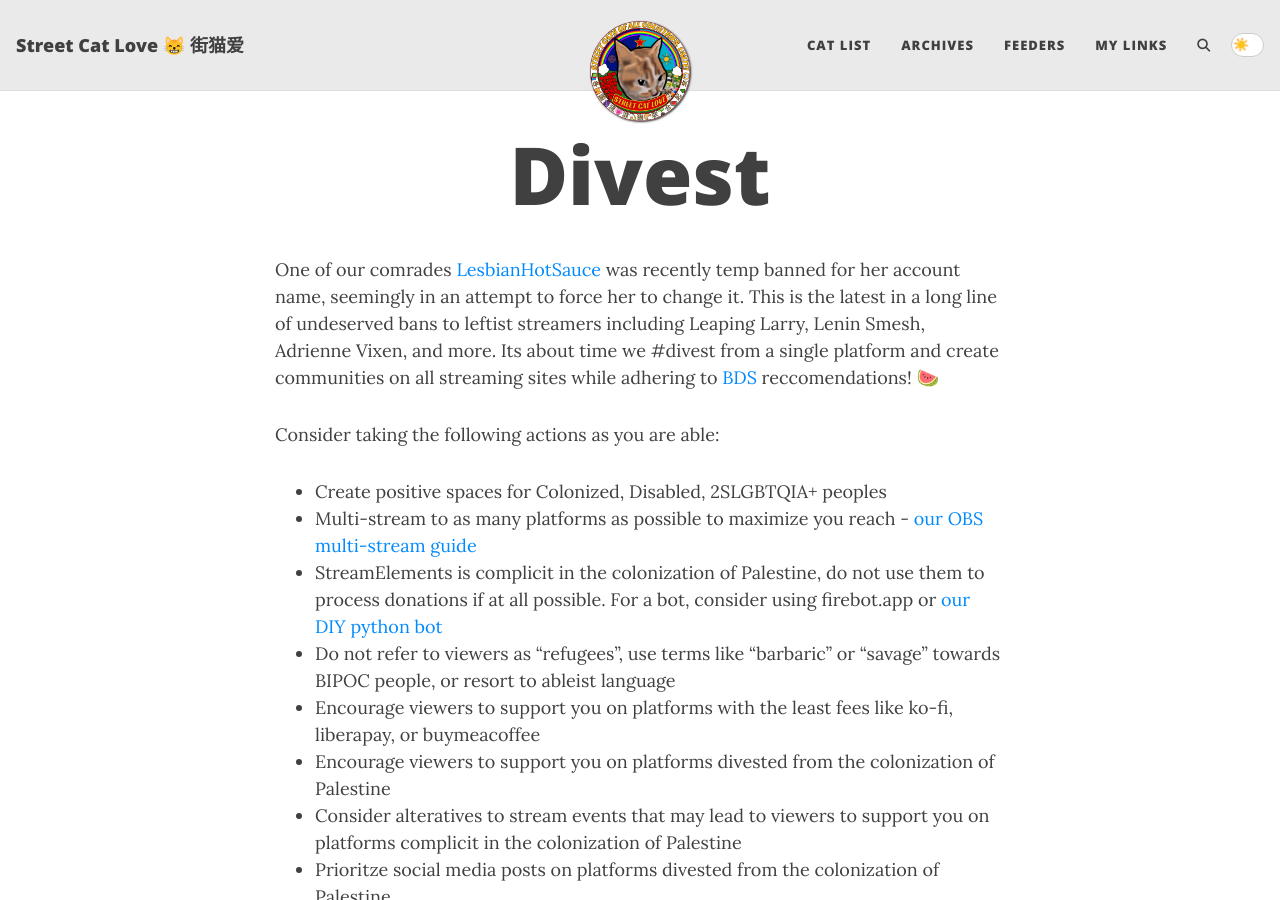
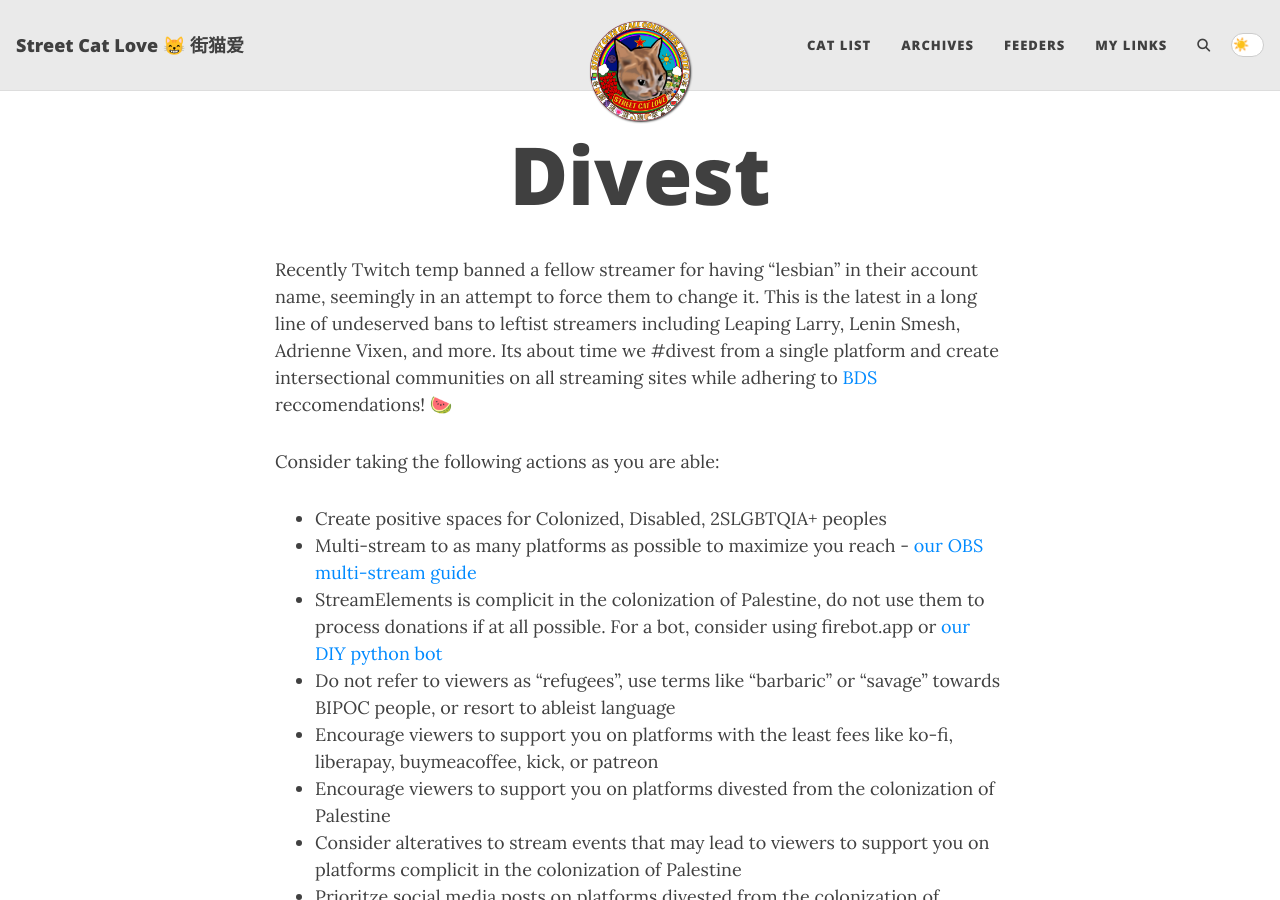
Before and after one commit to StreetCatLove/hellostreetcat, a Jekyll site: the page built from divest.md, in a window 1280 px wide and 900 px high. Built offline with Jekyll 4.4.1, drawn with Linux system fonts in a browser that asks for light colours; comment, search, counter and statistics services are not loaded.

Commit message:
Update divest.md

```diff
--- a/divest.md
+++ b/divest.md
@@ -5,14 +5,14 @@
 comments: false
 ---
 
-One of our comrades <a href="https://twitch.tv/@lesbianhotsauce">LesbianHotSauce</a> was recently temp banned for her account name, seemingly in an attempt to force her to change it. This is the latest in a long line of undeserved bans to leftist streamers including Leaping Larry, Lenin Smesh, Adrienne Vixen, and more. Its about time we #divest from a single platform and create communities on all streaming sites while adhering to <a href="https://www.bdsmovement.net/">BDS</a> reccomendations! 🍉
+Recently Twitch temp banned a fellow streamer for having "lesbian" in their account name, seemingly in an attempt to force them to change it. This is the latest in a long line of undeserved bans to leftist streamers including Leaping Larry, Lenin Smesh, Adrienne Vixen, and more. Its about time we #divest from a single platform and create intersectional communities on all streaming sites while adhering to <a href="https://www.bdsmovement.net/">BDS</a> reccomendations! 🍉
 
 Consider taking the following actions as you are able:
 * Create positive spaces for Colonized, Disabled, 2SLGBTQIA+ peoples
 * Multi-stream to as many platforms as possible to maximize you reach - <a href="https://streetcatlove.github.io/hellostreetcat/multi">our OBS multi-stream guide</a>
 * StreamElements is complicit in the colonization of Palestine, do not use them to process donations if at all possible. For a bot, consider using firebot.app or <a href="https://github.com/StreetCatLove/streetcat_utils/blob/main/twitch-bot.py">our DIY python bot</a>
 * Do not refer to viewers as "refugees", use terms like "barbaric" or "savage" towards BIPOC people, or resort to ableist language
-* Encourage viewers to support you on platforms with the least fees like ko-fi, liberapay, or buymeacoffee
+* Encourage viewers to support you on platforms with the least fees like ko-fi, liberapay, buymeacoffee, kick, or patreon
 * Encourage viewers to support you on platforms divested from the colonization of Palestine
 * Consider alteratives to stream events that may lead to viewers to support you on platforms complicit in the colonization of Palestine
 * Prioritze social media posts on platforms divested from the colonization of Palestine
```
